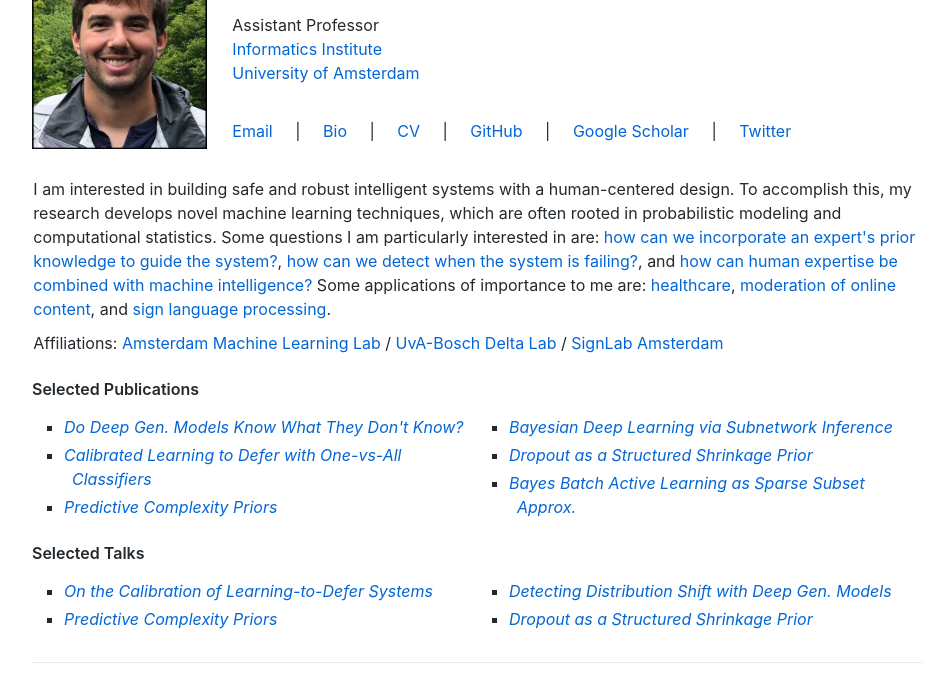
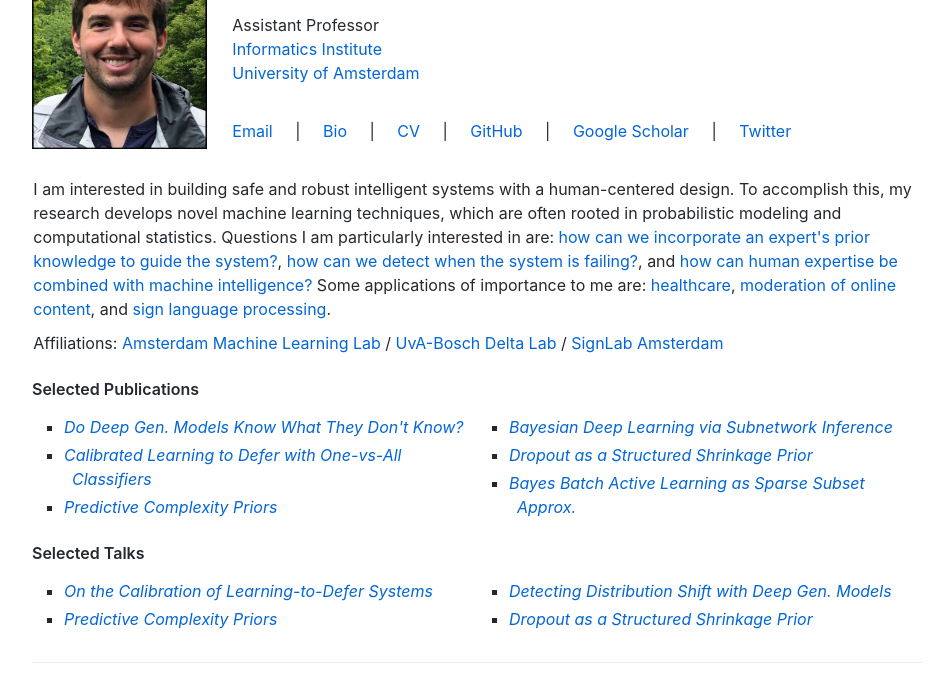
Before and after one commit to enalisnick/enalisnick.github.io, a plain HTML site: page index.html in a window 1280 px wide. Shown: the part 110-794 px from the top of the page, without its empty margins (163-1109 px from the left). Drawn offline with Linux system fonts and the light colour scheme.

Commit message:
updated description 3

```diff
--- a/index.html
+++ b/index.html
@@ -50,7 +50,7 @@
 				  <p><a href="mailto:e.t.nalisnick@uva.nl">Email</a> &nbsp; &nbsp; | &nbsp; &nbsp; <a href="bio.html">Bio</a> &nbsp; &nbsp; | &nbsp; &nbsp; <a href="CV.pdf">CV</a> &nbsp; &nbsp; | &nbsp; &nbsp; <a href="https://github.com/enalisnick/">GitHub</a>  &nbsp; &nbsp; | &nbsp; &nbsp; <a href="https://scholar.google.com/citations?user=cb1ZN7AAAAAJ&hl=en">Google Scholar</a> &nbsp; &nbsp; | &nbsp; &nbsp; <a href="https://twitter.com/eric_nalisnick">Twitter</a></p> <br/>
 				</div>
 
-				<p>I am interested in building safe and robust intelligent systems with a human-centered design.  To accomplish this, my research develops novel machine learning techniques, which are often rooted in probabilistic modeling and computational statistics.  Some questions I am particularly interested in are: <a href="https://proceedings.mlr.press/v130/nalisnick21a.html">how can we incorporate an expert's prior knowledge to guide the system?</a>, <a href="https://openreview.net/forum?id=H1xwNhCcYm">how can we detect when the system is failing?</a>, and <a href="https://arxiv.org/abs/2202.03673">how can human expertise be combined with machine intelligence?</a>  Some applications of importance to me are: <a href="http://proceedings.mlr.press/v85/ji18a">healthcare<a>, <a href="https://arxiv.org/abs/2206.15455">moderation of online content<a>, and <a href="https://realworldml.github.io/files/cr/paper72.pdf">sign language processing<a>.</p>
+				<p>I am interested in building safe and robust intelligent systems with a human-centered design.  To accomplish this, my research develops novel machine learning techniques, which are often rooted in probabilistic modeling and computational statistics.  Questions I am particularly interested in are: <a href="https://proceedings.mlr.press/v130/nalisnick21a.html">how can we incorporate an expert's prior knowledge to guide the system?</a>, <a href="https://openreview.net/forum?id=H1xwNhCcYm">how can we detect when the system is failing?</a>, and <a href="https://arxiv.org/abs/2202.03673">how can human expertise be combined with machine intelligence?</a>  Some applications of importance to me are: <a href="http://proceedings.mlr.press/v85/ji18a">healthcare<a>, <a href="https://arxiv.org/abs/2206.15455">moderation of online content<a>, and <a href="https://realworldml.github.io/files/cr/paper72.pdf">sign language processing<a>.</p>
 
 <p>Affiliations:  <a href="https://amlab.science.uva.nl/">Amsterdam Machine Learning Lab</a>   /  <a href="https://ivi.fnwi.uva.nl/uvaboschdeltalab/">UvA-Bosch Delta Lab</a>  /  <a href="https://www.signlab-amsterdam.nl/">SignLab Amsterdam</a></p>
 
```
